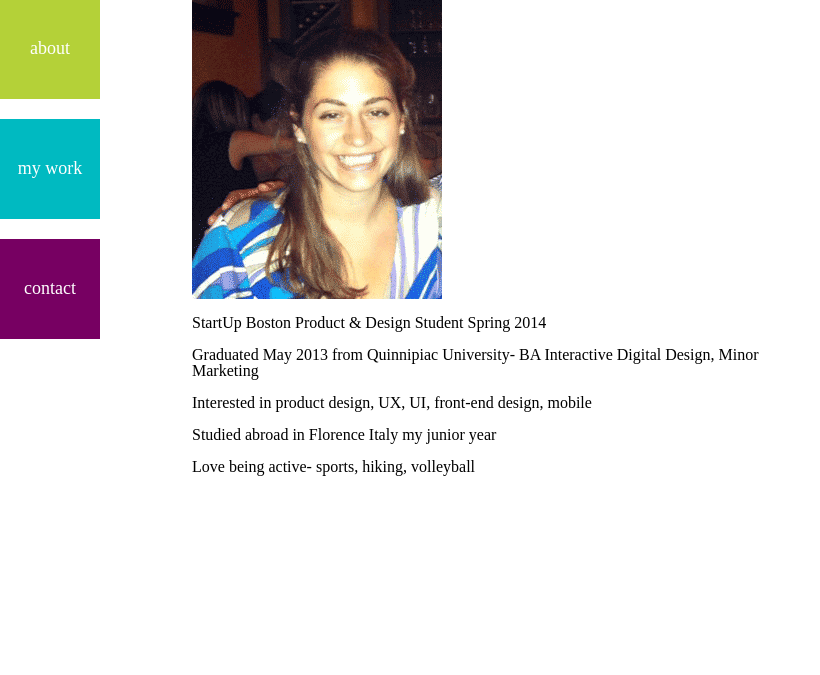
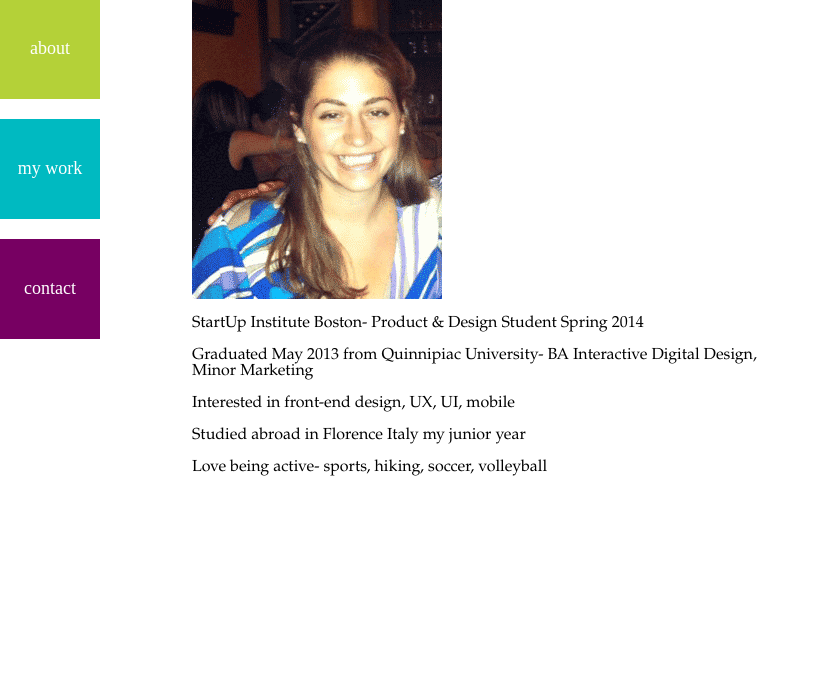
Before and after one commit to emilycanina/emilycanina.github.io, a PHP site: page / in a window 1280 px wide. Shown: the part 159-834 px from the top of the page, without its empty margins (0-820 px from the left). Run offline with PHP 8.4, Linux system fonts and the light colour scheme.

Commit message:
a few minor changes- change default font to garamond, and clean up errors

```diff
--- a/css/style.css
+++ b/css/style.css
@@ -81,6 +81,8 @@ a.linkedin {background: url(../images/icons/linkedin.png);}
 			clear:both;
 			margin:1px 0px 0px 15%;
 		}
+
+		#content p {font-family: "Garamond";}
 
  /*mywork---------------------------------------------*/
 	.mywork {float:left; clear: both; margin:0px 0px 0px 15%; max-width: 70%; max-height: 70%;}
--- a/index.html
+++ b/index.html
@@ -31,11 +31,11 @@
 
 
   <div id="content">
-    <p>StartUp Boston Product & Design Student Spring 2014</p>
+    <p>StartUp Institute Boston- Product & Design Student Spring 2014</p>
     <p>Graduated May 2013 from Quinnipiac University- BA Interactive Digital Design, Minor Marketing</p>
-    <p>Interested in product design, UX, UI, front-end design, mobile </p>
+    <p>Interested in front-end design, UX, UI, mobile </p>
     <p>Studied abroad in Florence Italy my junior year</p>
-    <p>Love being active- sports, hiking, volleyball </p>
+    <p>Love being active- sports, hiking, soccer, volleyball </p>
   </div>
 
 
--- a/web1.html
+++ b/web1.html
@@ -43,7 +43,6 @@
                           <p>The challenge: Lack of information and images available online because the bookstore's only Internet exposure was a Facebook page with limited images.</p>
                           <p>To gain the necessary information I visited the bookstore multiple times for observations, interviews, inspiration, and to take pictures. </p>
                           <p>Programs used: Illustrator, Dreamweaver</p>
-                          <p>Skills used: ...</p>
                 		</div> <!-- END of caption-->
 
 <!-- BOX NAV-->
--- a/web2.html
+++ b/web2.html
@@ -37,7 +37,6 @@
                              <p>The challenge was to create a both visually appealing and influential site, while condensing the over welcoming amount of information.</p>
                              <p>An additional optional task was to redesign the logo.</p>
                              <p>Programs used: Illustrator, InDesign, Photoshop, Dreamweaver </p>
-                             <p>Skills used: ...</p>
               		</div> <!-- END of caption-->
 
 
```
